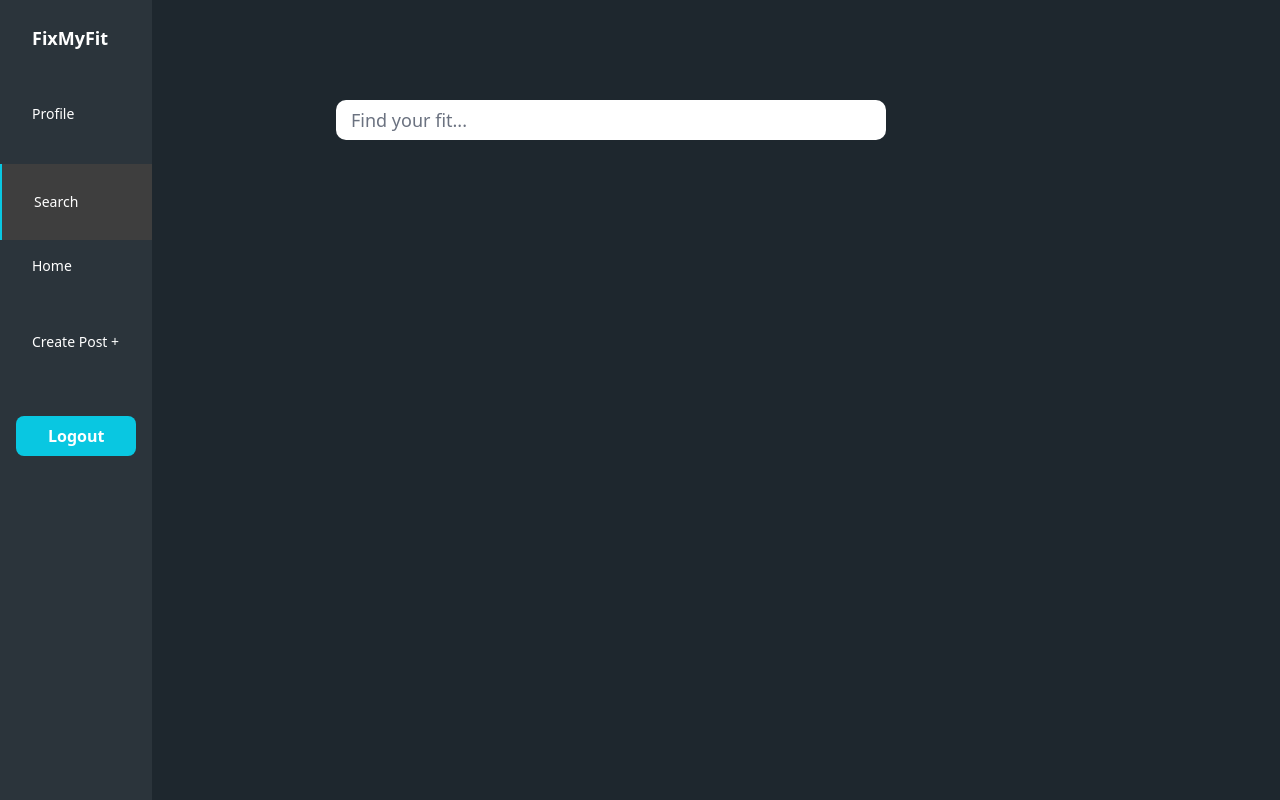
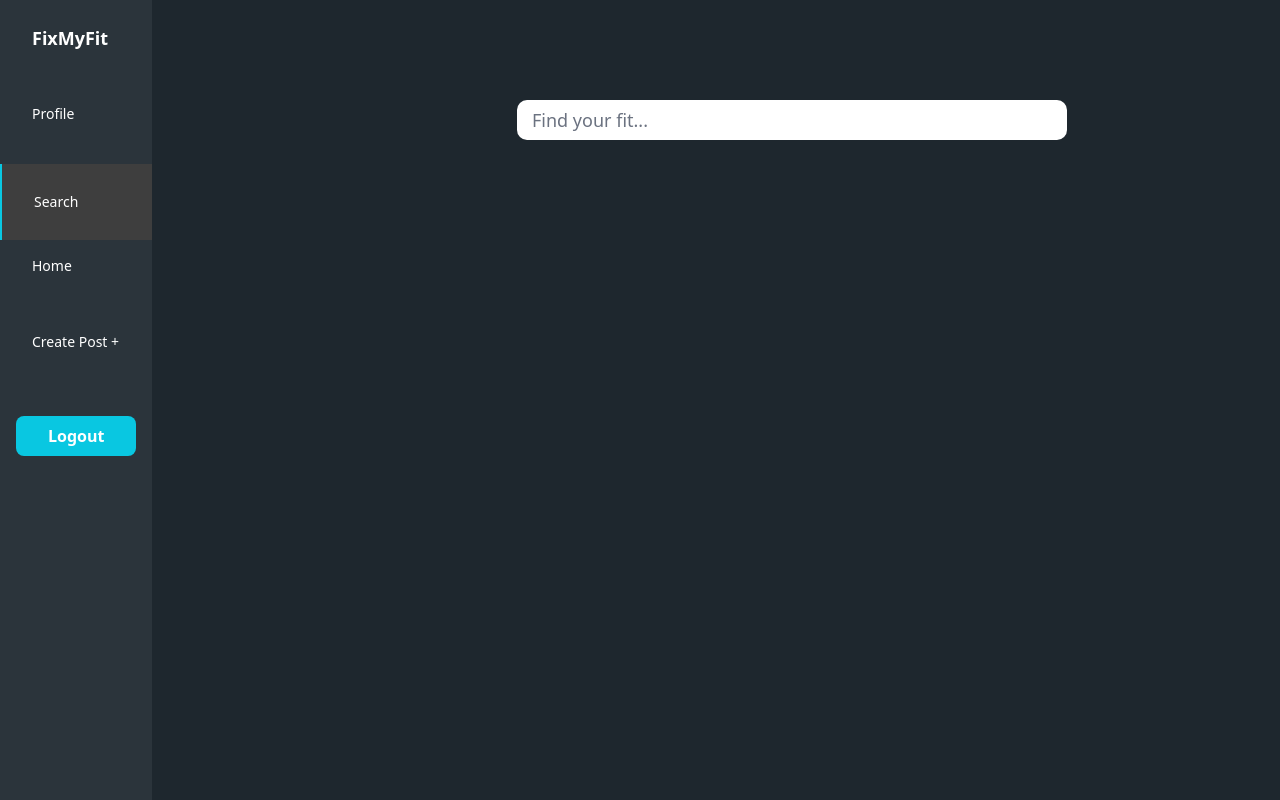
Before and after one commit to HumanFactorsCS43926/FixMyFit, a React (Create React App) app in the folder FixMyFit-app-main/: page /SearchPage in a window 1280 px wide. Built offline with nearby package versions, Linux system fonts and the light colour scheme.

Commit message:
fixed merge issues

```diff
--- a/FixMyFit-app-main/src/App.js
+++ b/FixMyFit-app-main/src/App.js
@@ -14,6 +14,7 @@ import {Routes, Route} from 'react-router-dom';
 // import Navbar from './components/widgets/Navbar';
 import SearchBar from './components/widgets/SearchBar';
 import Layout from './components/widgets/Layout';
+import ProfileLayout from './components/widgets/ProfileLayout';
 import { BrowserRouter as Router } from 'react-router-dom';
 import Questionnaire from './page/Questionnaire';
 
@@ -30,10 +31,10 @@ function App() {
                 <Route
                   path="/ProfilePage"
                   element={
-                    <Layout>
+                    <ProfileLayout>
                       <Profile/>
                       <Questionnaire/>
-                    </Layout>
+                    </ProfileLayout>
 
                   }
                 />
--- a/FixMyFit-app-main/src/components/widgets/Layout.js
+++ b/FixMyFit-app-main/src/components/widgets/Layout.js
@@ -1,17 +1,16 @@
+
 import Sidebar from './Sidebar';
 
 const Layout = ({children}) => {
-    return (
+    return(
         <section className="relative">
-          <div className="fixed top-0 left-0 h-screen bg-sidebar w-auto">
-            <Sidebar />
-          </div>
-          <div className="pl-80 pr-4 flex">
-            <div className="mr-4">{children[0]}</div>
-            <div>{children[1]}</div>
-          </div>
+            <div className="fixed top-0 left-0 h-screen bg-sidebar w-auto">
+                < Sidebar />
+            </div>
+            <div className="pl-80 pr-4">
+                {children}
+            </div>
         </section>
-      );
+    )
 }
-
 export default Layout
--- /dev/null
+++ b/FixMyFit-app-main/src/components/widgets/ProfileLayout.js
@@ -0,0 +1,17 @@
+import Sidebar from './Sidebar';
+
+const ProfileLayout = ({children}) => {
+    return (
+        <section className="relative">
+          <div className="fixed top-0 left-0 h-screen bg-sidebar w-auto">
+            <Sidebar />
+          </div>
+          <div className="pl-80 pr-4 flex">
+            <div className="mr-4">{children[0]}</div>
+            <div>{children[1]}</div>
+          </div>
+        </section>
+      );
+}
+
+export default ProfileLayout
```
